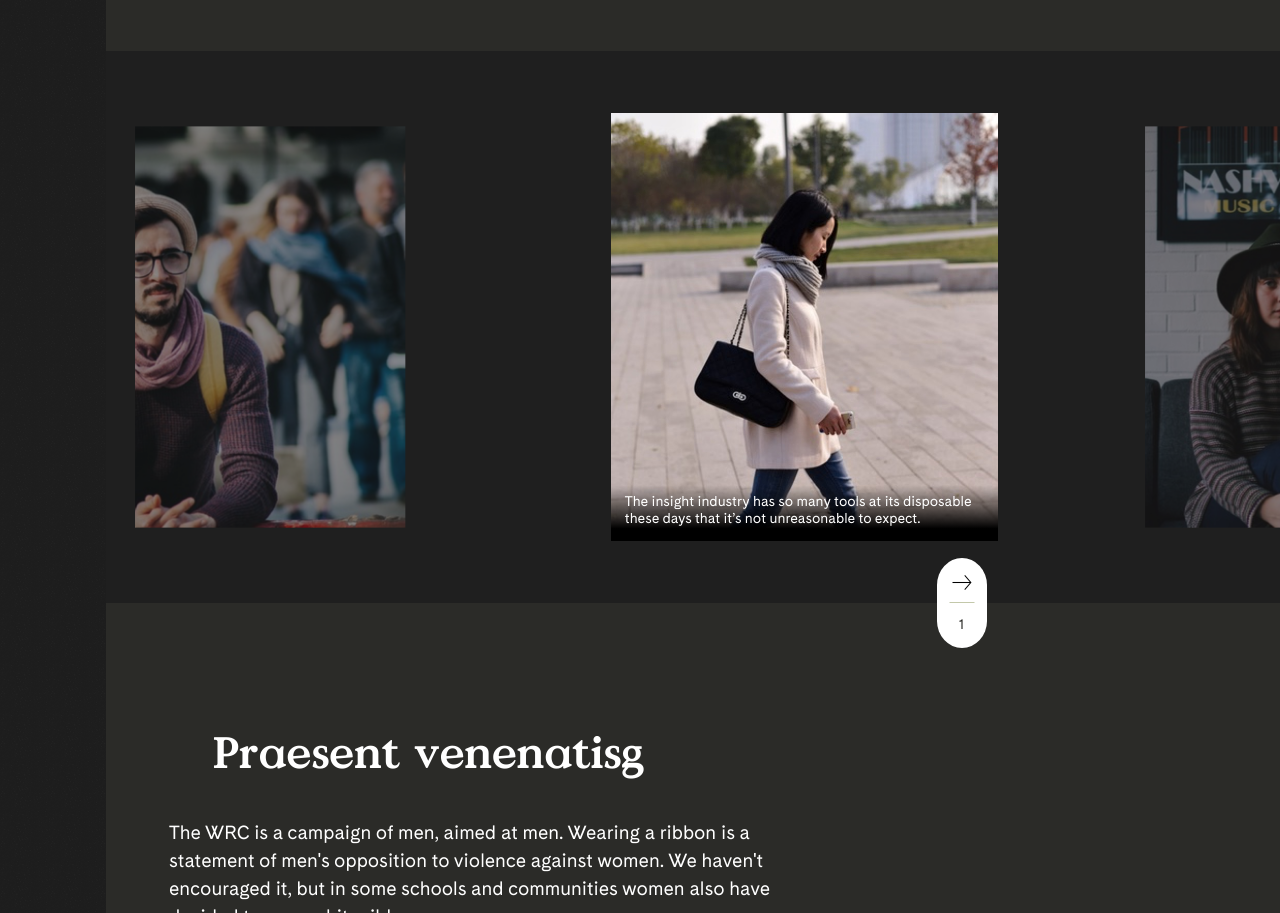
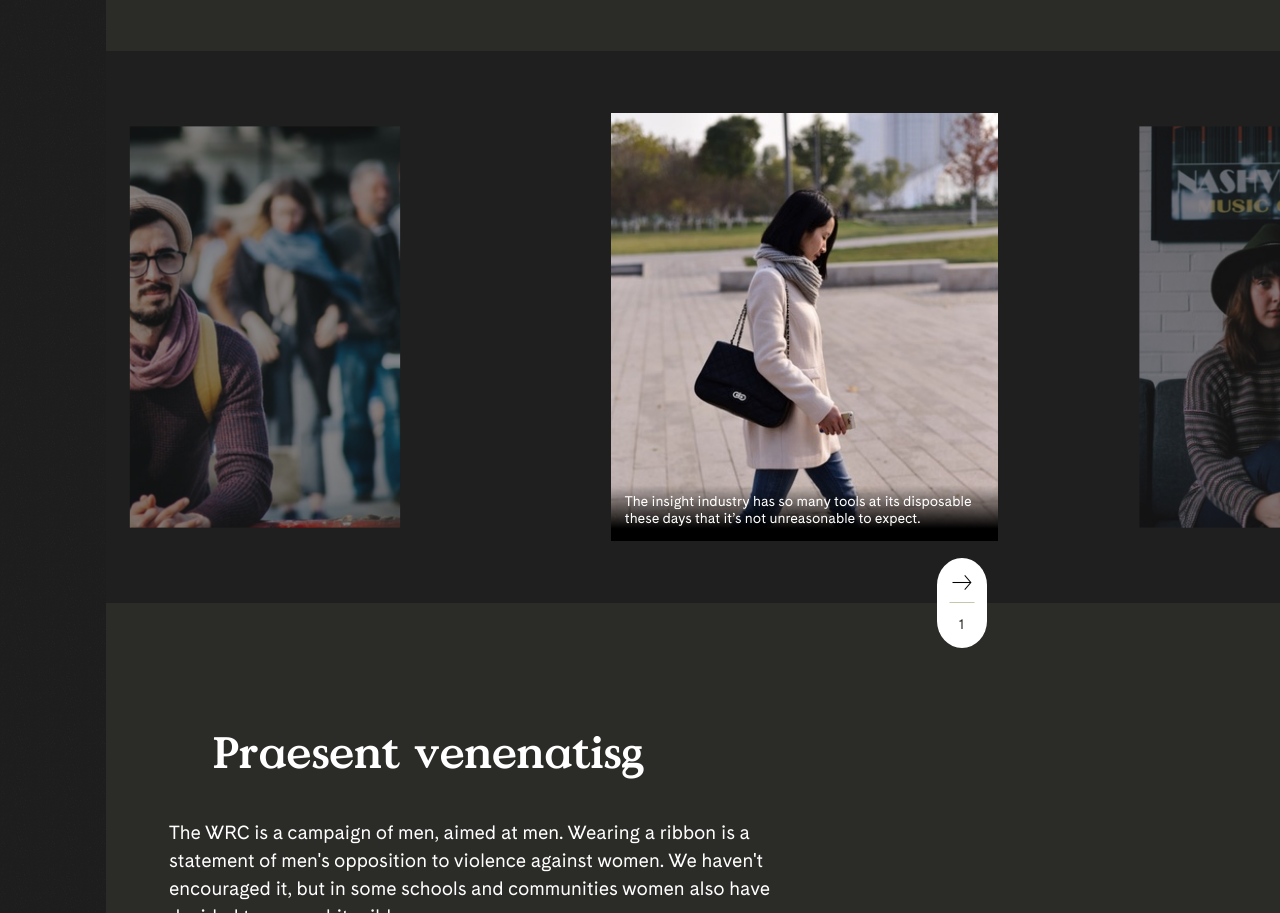
Before and after one commit to guimachiavelli/airport-assignment, a plain HTML site: page index.html in a window 1280 px wide. Shown: the part 2320-3233 px from the top of the page. Drawn offline with Linux system fonts and the light colour scheme; files whose address does not match are found by name.

Commit message:
update compiled files

```diff
--- a/style.css
+++ b/style.css
@@ -319,7 +319,7 @@ html {
 .article__social {
   position: absolute;
   left: -8.28125vw;
-  top: 0; }
+  top: 16px; }
 
 .social-network {
   margin-bottom: 16px; }
@@ -443,8 +443,8 @@ html {
   position: relative;
   transform: scale(0.85);
   opacity: 0.5;
-  width: 100%;
-  transition: transform 200ms 100ms; }
+  transition: transform 200ms 100ms;
+  float: left; }
 
 .slider-item__image--vertical {
   height: 100%;
```
